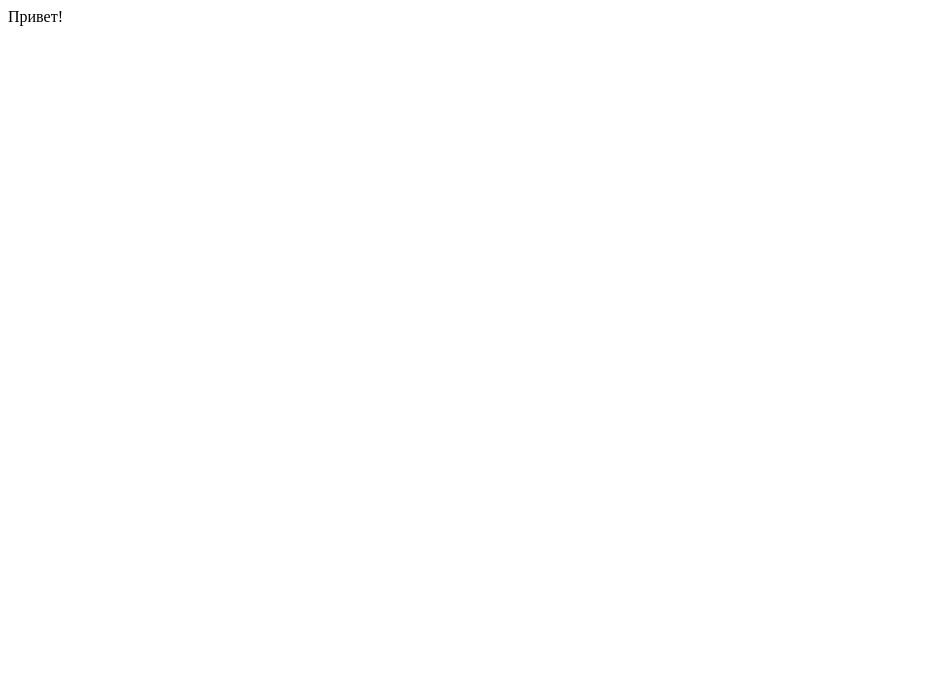
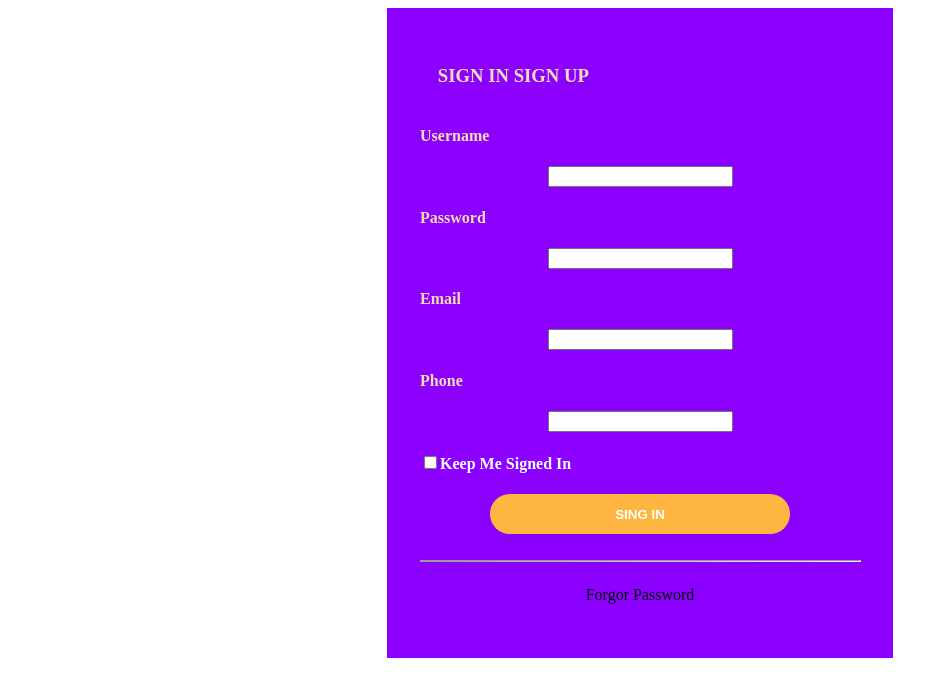
Before and after one commit to DenisTrofim/js-basics, a plain HTML site: page index.html in a window 1280 px wide. Shown: the whole page, without its empty margins (0-948 px from the left). Drawn offline with Linux system fonts and the light colour scheme.

Commit message:
first commit

```diff
--- a/index.html
+++ b/index.html
@@ -3,10 +3,57 @@
 <head>
     <meta charset="UTF-8">
     <meta name="viewport" content="width=device-width, initial-scale=1.0">
+    <link rel="stylesheet" type="text/css" href="style.css" />
     <title>js-basics</title>
+
 </head>
 <body>
-    Привет!
+    <main>
+        <div class="main-block">
+
+          <div class="entrance-login">
+            <div class="entrance-login_left">
+                <h3> SIGN IN   SIGN UP</h3>
+            </div>
+          </div>
+
+          <div class="user"><h4>Username</h4></div>
+
+          <div class="first-column"><form action="username">
+           <input type="text" name="user">
+           </form></div>
+
+          <div class="pass"><h4>Password</h4></div>
+
+          <div class="second-column"><form action="password">
+            <input type="password" name="pass" >
+           </form></div>
+
+          <div class="login"><h4>Email</h4></div>
+
+          <div class="third-column"><form action="email">
+           <input type="email" name="mail" onclick="input1()"></textarea></div>
+
+          <div class="telefon"><h4>Phone</h4></div>
+
+          <div class="fourth-column"><form action="phone">
+           <input type="text" name="send" onclick="input1()" ></div>
+
+          <div class="signed">
+            <form action="signed_a">
+              <h4><input type="checkbox" name="a" value="Keep Me Signed In">Keep Me Signed In</h4>
+            </form>
+          </div>
+
+          <div class="button"> <input type="button" value="SING IN" onclick="Function1()">
+          </div>
+         <hr>
+          <div class="help">
+            <p>Forgor Password</p>
+          </div>
+        </div>
+
+    </main>
 
 
     <script src="script.js"></script>
--- a/script.js
+++ b/script.js
@@ -16,3 +16,38 @@ function showMi(y) {
 }
 
 showMi();
+
+
+function Function1(x) {
+    console.log (a = 15);
+    console.log (b = 6);
+    alert(a + b);
+    console.log(input1()) ;
+
+
+}
+
+Function1;
+
+//function phone1(y) {
+//    console.log (phone1) ;
+//}
+//
+//function email1(z) {
+//    console.log (Text) ;
+//}
+//email1();
+
+//const input = document.querySelector("input")
+//const button = document.querySelector("button")
+//
+//const handleClick = () => {
+//  const value = input.value.trim()
+//  if (value) {
+//    alert(`Мое число: ${value}`)
+//  } else {
+//    console.log("введите число")
+//  }
+//}
+//
+//button.addEventListener("click", handleClick)
--- /dev/null
+++ b/style.css
@@ -0,0 +1,95 @@
+main {
+    display: flex;
+    align-items: center;
+    justify-content: center;
+}
+
+.main-block {
+    width: 40%;
+    height: 650px;
+    display: flex;
+    align-items: center;
+    justify-content: center;
+    background: #8b00ff;
+    flex-direction: column;
+}
+
+.entrance-login {
+    width: 80%;
+    display: flex;
+    align-items: flex-start;
+
+}
+
+.entrance-login_left {
+    display: flex;
+    align-items: center;
+    justify-content: center;
+    color: wheat;
+    cursor: pointer;
+
+}
+
+.user {
+    display: flex;
+    align-items: flex-start;
+    justify-content: flex-start;
+    width: 87%;
+    color: wheat;
+}
+
+.pass {
+    display: flex;
+    align-items: flex-start;
+    justify-content: flex-start;
+    width: 87%;
+    color: wheat;
+}
+
+.login {
+    display: flex;
+    align-items: flex-start;
+    justify-content: flex-start;
+    width: 87%;
+    color: wheat;
+}
+
+.telefon {
+    display: flex;
+    align-items: flex-start;
+    justify-content: flex-start;
+    width: 87%;
+    color: wheat;
+}
+
+.signed {
+    display: flex;
+    align-items: flex-start;
+    justify-content: flex-start;
+    width: 87%;
+    color: white;
+}
+
+.button input {
+    color: white;
+    background: rgba(255, 182, 65, 1);
+    width: 300px;
+    height: 40px;
+    border-radius: 30px;
+    border: none;
+    font-weight: 700;
+    align-items: center;
+    justify-content: center;
+    display: flex;
+}
+
+.help p {
+    cursor: pointer;
+
+}
+
+
+hr {
+    margin-top: 5%;
+    border-left: 440px solid #999;
+}
```
Also changed, not shown: 1 other file.
